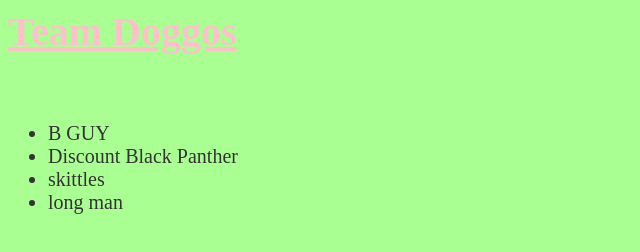
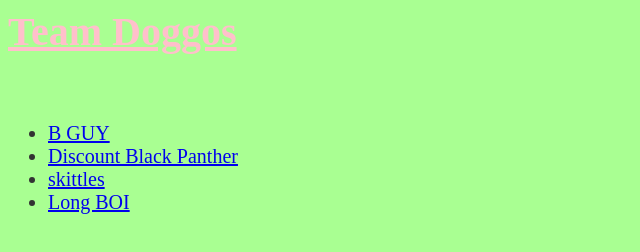
Before and after one commit to Sky-dogz/day-2-review, a plain HTML site: page index.html in a window 1280 px wide. Shown: the whole page, without its empty margins (0-640 px from the left). Drawn offline with Linux system fonts and the light colour scheme.

Commit message:
added content

```diff
--- a/index.html
+++ b/index.html
@@ -7,17 +7,23 @@
     <h1>Team Doggos</h1>
     <ul>
         <li>
-            B GUY
+            <a href="links/B.html"> B GUY </a>
         </li>
         <li>
-            Discount Black Panther
+            <a href="links/DBP.html"> Discount Black Panther </a>
         </li>
         <li>
-            skittles
+            <a href="links/skittles.html"> skittles </a>
         </li>
         <li>
-            long man
+            <a href="links/LBOI.html"> Long BOI </a>
         </li>
     </Ul>
+    <p>
+
+
+
+
+    </p>
 </body>
 </html>
```
Also changed, not shown: Links/B.html (added), Links/DBP.html (added), Links/LBOI.html (added), Links/skittles.html (added).
